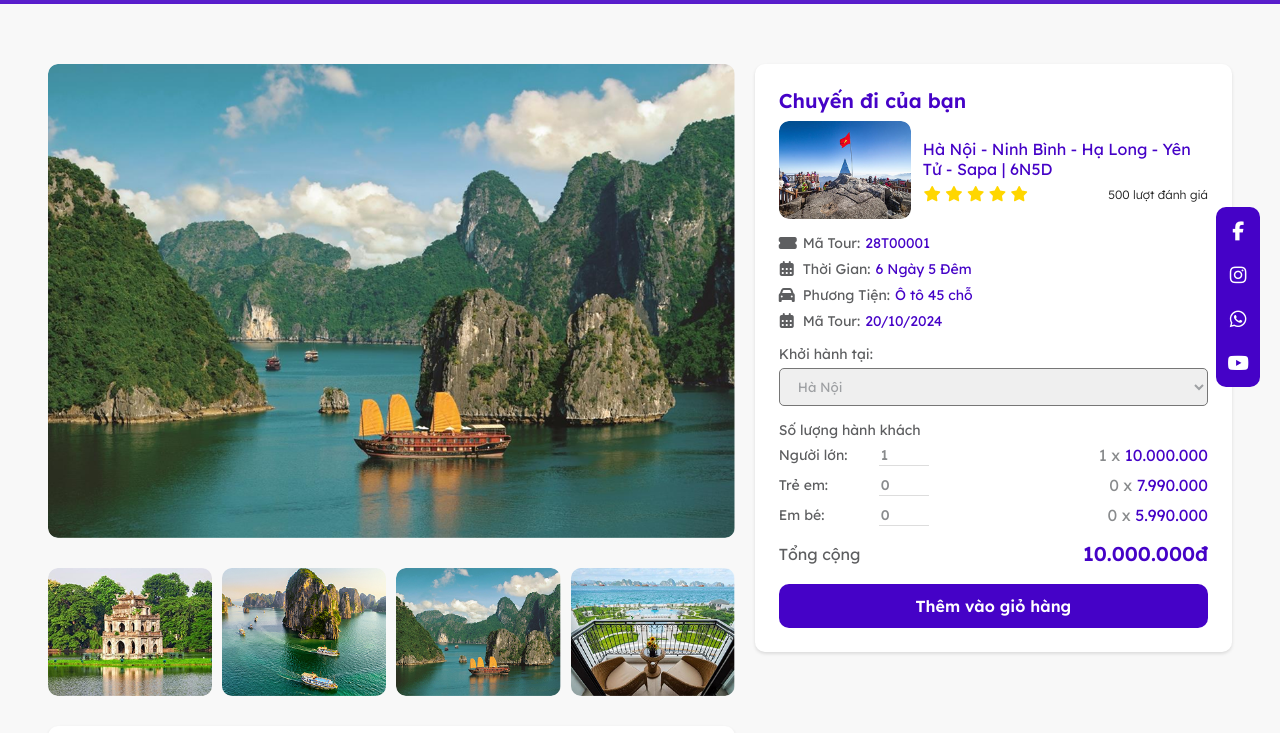
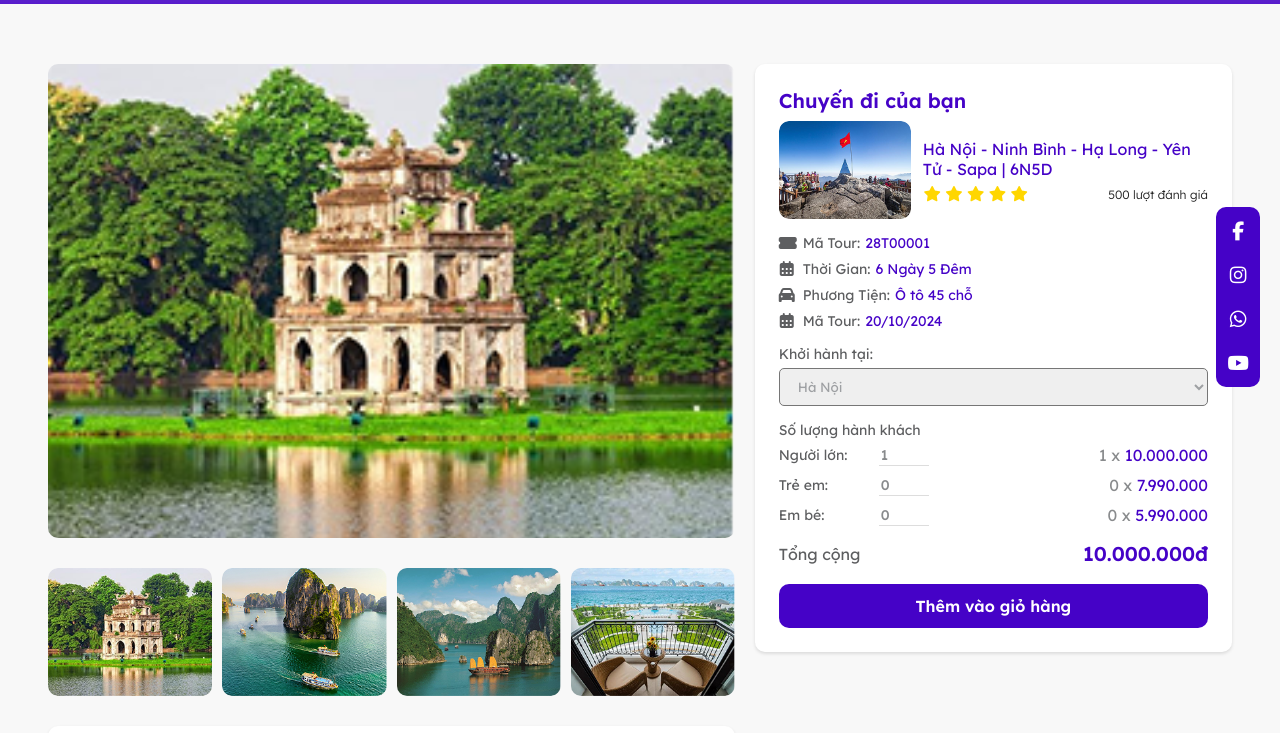
Before and after one commit to ChanHoa-25/project-1, a plain HTML site: page chi-tiet-tour.html in a window 1280 px wide. Shown: the part 363-1096 px from the top of the page. Drawn offline with nearby package versions, Linux system fonts and the light colour scheme.

Commit message:
Hiệu ứng slide Box-Images Section-10 JS

```diff
--- a/assets/css/style.css
+++ b/assets/css/style.css
@@ -1748,11 +1748,11 @@ footer .inner-top .inner-form input::placeholder {
   height: 100%;
   object-fit: cover;
 }
-.box-images .inner-images-thumbs {
+/* .box-images .inner-images-thumbs {
   display: grid;
   grid-template-columns: repeat(4, 1fr);
   gap: 10px;
-}
+} */
 .box-images .inner-images-thumbs .inner-image {
   aspect-ratio: 166/129;
   border-radius: 10px;
@@ -1769,9 +1769,9 @@ footer .inner-top .inner-form input::placeholder {
     margin-bottom: 15px;
     gap: 5px;
   }
-  .box-images .inner-images-thumbs {
+  /* .box-images .inner-images-thumbs {
     gap: 5px;
-  }
+  } */
 }
 
 /* End Box Images */
--- a/assets/js/script.js
+++ b/assets/js/script.js
@@ -225,3 +225,27 @@ if (swiperSection3) {
     },
   });
 }
+//End Swiper Section-3
+
+// Swiper-box-images
+const boxImages = document.querySelector(".box-images");
+if (boxImages) {
+  const swiperBoxImagesThumb = new Swiper(".swiper-box-images-thumb", {
+    spaceBetween: 5,
+    slidesPerView: 4,
+    breakpoints: {
+      576: {
+        spaceBetween: 10,
+      },
+    },
+  });
+
+  var swiperBoxImagesMain = new Swiper(".swiper-box-images-main", {
+    spaceBetween: 0,
+    thumbs: {
+      swiper: swiperBoxImagesThumb,
+    },
+  });
+}
+
+// End Swiper-box-images
--- a/chi-tiet-tour.html
+++ b/chi-tiet-tour.html
@@ -129,22 +129,65 @@
           <div class="inner-left">
             <div class="box-images">
               <div class="inner-images-main">
+                <div class="swiper swiper-box-images-main">
+                  <div class="swiper-wrapper">
+                    <div class="swiper-slide">
                       <div class="inner-image">
-                  <img src="./assets/images/thongtinmain.png" alt="" />
+                        <img src="./assets/images/thongtin.png" alt="" />
+                      </div>
+                    </div>
+                    <div class="swiper-slide">
+                      <div class="inner-image">
+                        <img src="./assets/images/thongtin2.png" alt="" />
+                      </div>
+                    </div>
+                    <div class="swiper-slide">
+                      <div class="inner-image">
+                        <img src="./assets/images/thongtin3.png" alt="" />
+                      </div>
+                    </div>
+                    <div class="swiper-slide">
+                      <div class="inner-image">
+                        <img src="./assets/images/thongtin4.png" alt="" />
+                      </div>
+                    </div>
+                    <div class="swiper-slide">
+                      <div class="inner-image">
+                        <img src="./assets/images/thongtin.png" alt="" />
+                      </div>
+                    </div>
+                  </div>
                 </div>
               </div>
               <div class="inner-images-thumbs">
+                <div class="swiper swiper-box-images-thumb">
+                  <div class="swiper-wrapper">
+                    <div class="swiper-slide">
                       <div class="inner-image">
                         <img src="./assets/images/thongtin.png" alt="" />
                       </div>
+                    </div>
+                    <div class="swiper-slide">
                       <div class="inner-image">
                         <img src="./assets/images/thongtin2.png" alt="" />
                       </div>
+                    </div>
+                    <div class="swiper-slide">
                       <div class="inner-image">
                         <img src="./assets/images/thongtin3.png" alt="" />
                       </div>
+                    </div>
+                    <div class="swiper-slide">
                       <div class="inner-image">
                         <img src="./assets/images/thongtin4.png" alt="" />
+                      </div>
+                    </div>
+                    <div class="swiper-slide">
+                      <div class="inner-image">
+                        <img src="./assets/images/thongtin.png" alt="" />
+                      </div>
+                    </div>
+                  </div>
                 </div>
               </div>
             </div>
```
Lines whose indentation alone changed are shown as unchanged.
